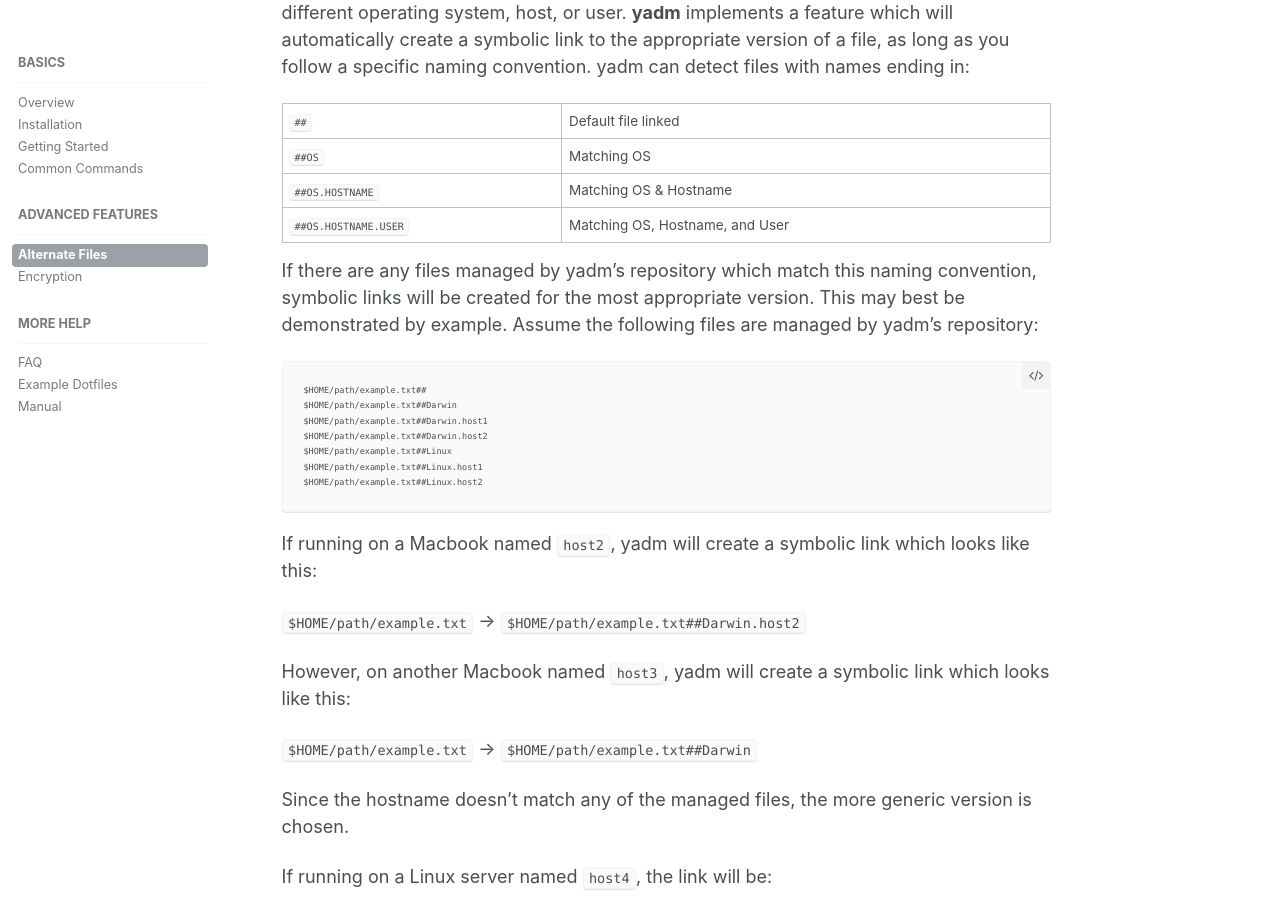
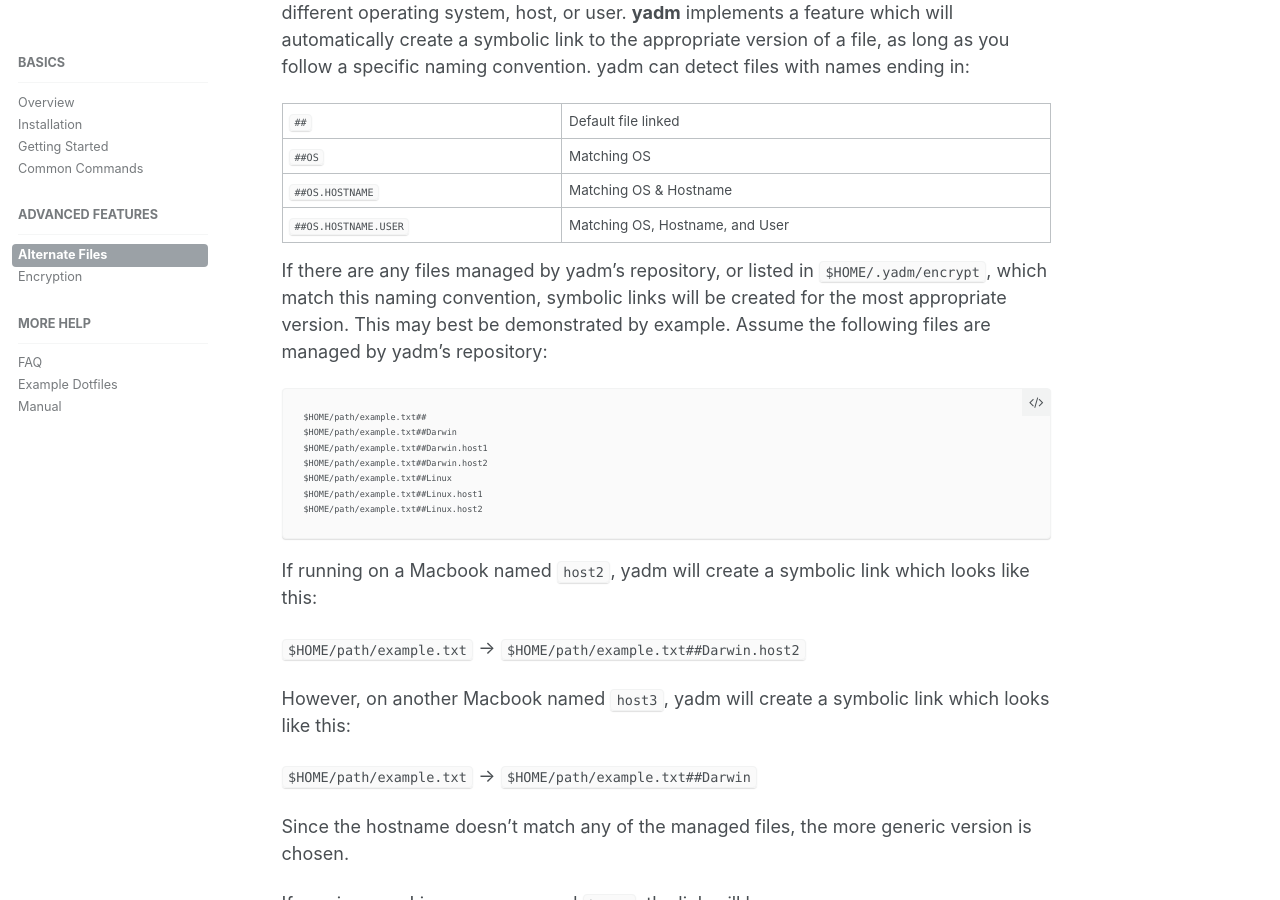
Before and after one commit to TheLocehiliosan/yadm, a Jekyll site: the page built from _docs/040_alternates.md, in a window 1280 px wide and 900 px high, scrolled down 383 px. Built offline with Jekyll 4.4.1, drawn with Linux system fonts in a browser that asks for light colours.

Commit message:
Add alt-links for encrypted files to website (#34)

```diff
--- a/_docs/040_alternates.md
+++ b/_docs/040_alternates.md
@@ -20,10 +20,10 @@
 | `##OS.HOSTNAME`      | Matching OS & Hostname          |
 | `##OS.HOSTNAME.USER` | Matching OS, Hostname, and User |
 
-If there are any files managed by yadm's repository which match this naming
-convention, symbolic links will be created for the most appropriate version.
-This may best be demonstrated by example. Assume the following files are managed
-by yadm's repository:
+If there are any files managed by yadm's repository, or listed in
+`$HOME/.yadm/encrypt`, which match this naming convention, symbolic links will
+be created for the most appropriate version. This may best be demonstrated by
+example. Assume the following files are managed by yadm's repository:
 
     $HOME/path/example.txt##
     $HOME/path/example.txt##Darwin
```
